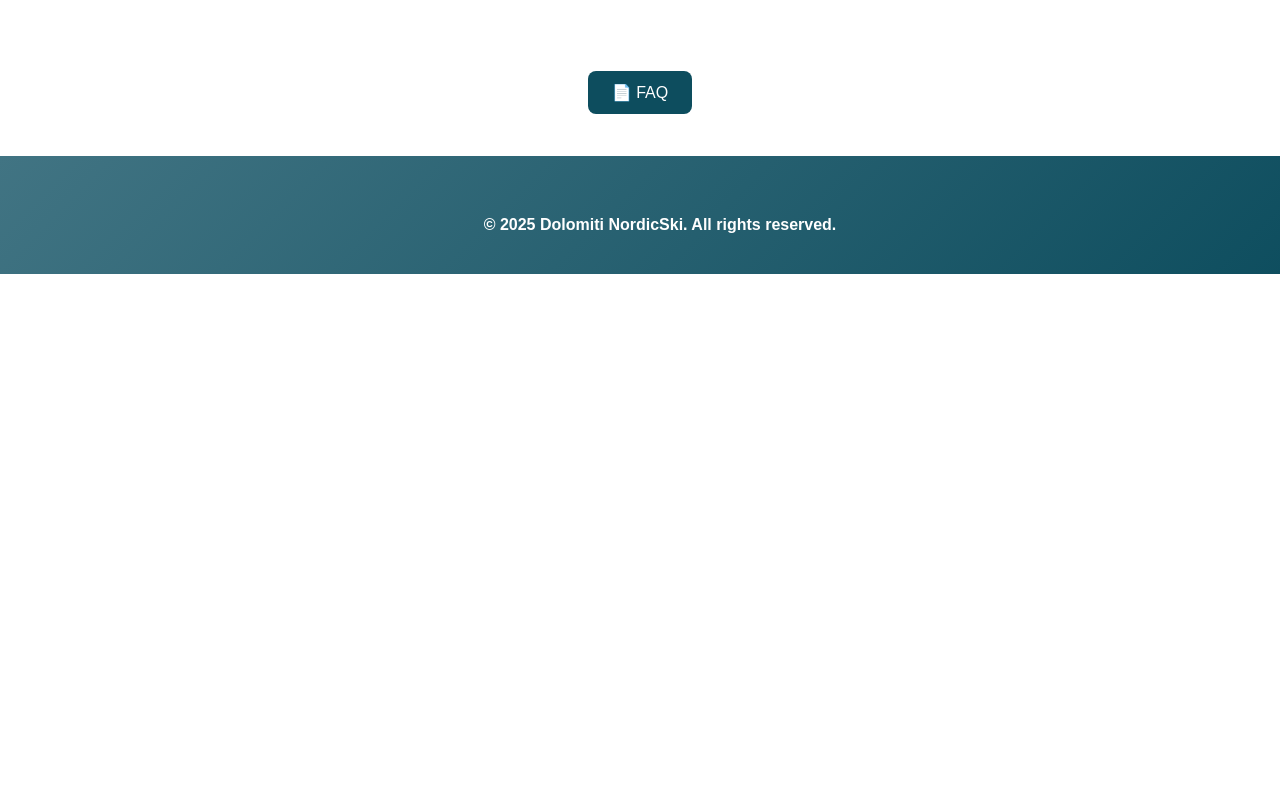
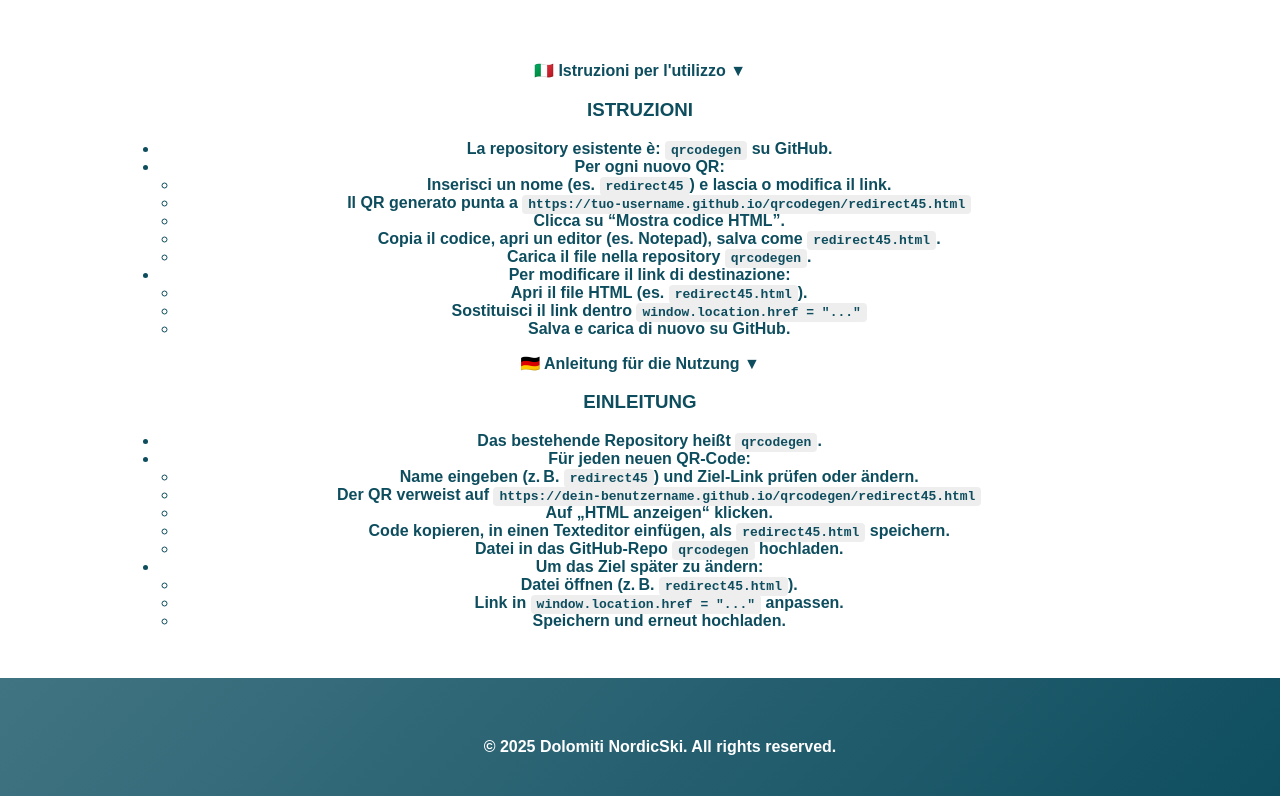
Before and after one commit to dolomitinordicski/qrcodegen, a plain HTML site: page index.html in a window 1280 px wide. Shown: the part 1046-1842 px from the top of the page. Before the commit the page ends 1320 px from the top, so only its background shows below. Drawn offline with Linux system fonts and the light colour scheme; a script that the page names is missing.

Commit message:
Update index.html

```diff
--- a/index.html
+++ b/index.html
@@ -378,32 +378,13 @@ footer small{
 </section>
 
 <section style="margin-top: 4rem;">
-    <button onclick="toggleFaq()">📄 FAQ</button>
-
-    <div id="faq-section">
-      <h2>ℹ️ Istruzioni per l'utilizzo / Anleitung für die Nutzung</h2>
-
-      <h3>EINLEITUNG</h3>
-      <ul>
-        <li>Das bestehende Repository heißt <code>qrcodegen</code>.</li>
-        <li>Für jeden neuen QR-Code:
-          <ul>
-            <li>Name eingeben (z. B. <code>redirect45</code>) und Ziel-Link prüfen oder ändern.</li>
-            <li>Der QR verweist dann auf <code>https://dein-benutzername.github.io/qrcodegen/redirect45.html</code></li>
-            <li>Auf „HTML anzeigen“ klicken.</li>
-            <li>Den angezeigten Code kopieren, in einen Texteditor einfügen und als <code>redirect45.html</code> speichern.</li>
-            <li>Diese Datei im GitHub-Repo <code>qrcodegen</code> hochladen.</li>
-          </ul>
-        </li>
-        <li>Um das Ziel später zu ändern:
-          <ul>
-            <li>Die Datei (z. B. <code>redirect45.html</code>) öffnen.</li>
-            <li>Den Link in <code>window.location.href = "..."</code> anpassen.</li>
-            <li>Die Datei speichern und erneut hochladen.</li>
-          </ul>
-        </li>
-      </ul>
-	     <h3>ISTRUZIONI</h3>
+  <div class="accordion">
+    <div class="accordion-header" onclick="toggleAccordion('faq-it')">
+      🇮🇹 Istruzioni per l'utilizzo
+      <span id="arrow-faq-it">▼</span>
+    </div>
+    <div class="accordion-body" id="faq-it">
+      <h3>ISTRUZIONI</h3>
       <ul>
         <li>La repository esistente è: <code>qrcodegen</code> su GitHub.</li>
         <li>Per ogni nuovo QR:
@@ -411,26 +392,58 @@ footer small{
             <li>Inserisci un nome (es. <code>redirect45</code>) e lascia o modifica il link.</li>
             <li>Il QR generato punta a <code>https://tuo-username.github.io/qrcodegen/redirect45.html</code></li>
             <li>Clicca su “Mostra codice HTML”.</li>
-            <li>Copia il codice mostrato, apri un editor (es. Notepad), incolla e salva come <code>redirect45.html</code>.</li>
-            <li>Carica questo file nella repository <code>qrcodegen</code>.</li>
+            <li>Copia il codice, apri un editor (es. Notepad), salva come <code>redirect45.html</code>.</li>
+            <li>Carica il file nella repository <code>qrcodegen</code>.</li>
           </ul>
         </li>
-        <li>Per modificare la destinazione del redirect:
+        <li>Per modificare il link di destinazione:
           <ul>
-            <li>Apri il file HTML corrispondente (es. <code>redirect45.html</code>).</li>
+            <li>Apri il file HTML (es. <code>redirect45.html</code>).</li>
             <li>Sostituisci il link dentro <code>window.location.href = "..."</code></li>
-            <li>Salva e conferma il file aggiornato su GitHub.</li>
+            <li>Salva e carica di nuovo su GitHub.</li>
           </ul>
         </li>
       </ul>
     </div>
-  </section>
-  <script>
-    function toggleFaq() {
-      const section = document.getElementById("faq-section");
-      section.style.display = section.style.display === "none" ? "block" : "none";
-    }
-  </script>
+
+    <div class="accordion-header" onclick="toggleAccordion('faq-de')">
+      🇩🇪 Anleitung für die Nutzung
+      <span id="arrow-faq-de">▼</span>
+    </div>
+    <div class="accordion-body" id="faq-de">
+      <h3>EINLEITUNG</h3>
+      <ul>
+        <li>Das bestehende Repository heißt <code>qrcodegen</code>.</li>
+        <li>Für jeden neuen QR-Code:
+          <ul>
+            <li>Name eingeben (z. B. <code>redirect45</code>) und Ziel-Link prüfen oder ändern.</li>
+            <li>Der QR verweist auf <code>https://dein-benutzername.github.io/qrcodegen/redirect45.html</code></li>
+            <li>Auf „HTML anzeigen“ klicken.</li>
+            <li>Code kopieren, in einen Texteditor einfügen, als <code>redirect45.html</code> speichern.</li>
+            <li>Datei in das GitHub-Repo <code>qrcodegen</code> hochladen.</li>
+          </ul>
+        </li>
+        <li>Um das Ziel später zu ändern:
+          <ul>
+            <li>Datei öffnen (z. B. <code>redirect45.html</code>).</li>
+            <li>Link in <code>window.location.href = "..."</code> anpassen.</li>
+            <li>Speichern und erneut hochladen.</li>
+          </ul>
+        </li>
+      </ul>
+    </div>
+  </div>
+</section>
+<script>
+  function toggleAccordion(id) {
+    const body = document.getElementById(id);
+    const arrow = document.getElementById("arrow-" + id);
+
+    const isVisible = body.style.display === "block";
+    body.style.display = isVisible ? "none" : "block";
+    arrow.textContent = isVisible ? "▼" : "▲";
+  }
+</script>
 </main>
 
 
```
